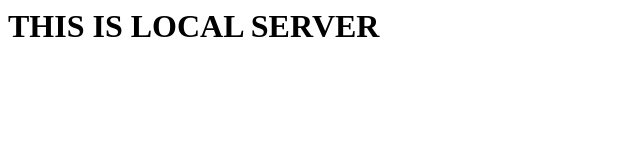
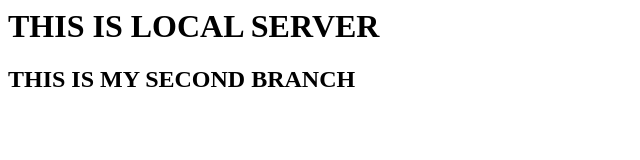
Before and after one commit to praveenkpraveen31/test-repo, a plain HTML site: page index.html in a window 1280 px wide. Shown: the whole page, without its empty margins (0-640 px from the left). Drawn offline with Linux system fonts and the light colour scheme.

Commit message:
newbranch commit

```diff
--- a/index.html
+++ b/index.html
@@ -3,6 +3,7 @@
     <body>
 
         <h1>THIS IS LOCAL SERVER</h1>
+        <h2>THIS IS MY SECOND BRANCH</h2>
 
     </body>
 </html>
```
